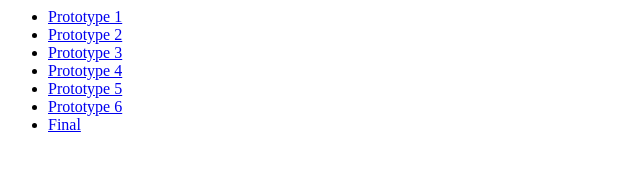
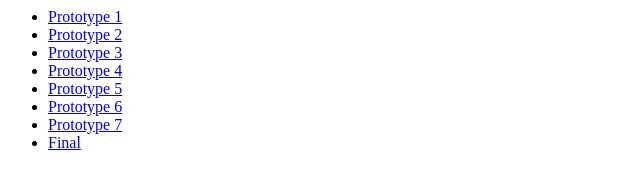
Before and after one commit to sultantariq/Iterations, a plain HTML site: page index.html in a window 1280 px wide. Shown: the whole page, without its empty margins (0-640 px from the left). Drawn offline with Linux system fonts and the light colour scheme.

Commit message:
Update index.html

```diff
--- a/index.html
+++ b/index.html
@@ -8,6 +8,7 @@
         <li><a href="https://sultantariq.github.io/Iterations/monthlytableplusdata-Stephnie">Prototype 4</a></li>
          <li><a href="https://sultantariq.github.io/Iterations/tablechartpie-single">Prototype 5</a></li>
         <li><a href="https://sultantariq.github.io/Iterations/tablechartpie-multiple">Prototype 6</a></li>
+        <li><a href="https://sultantariq.github.io/Iterations/tablechartpie-bigpie">Prototype 7</a></li>
 
         <li><a href="https://sultantariq.github.io/Test/final.html">Final</a></li>
     </ul>
```
